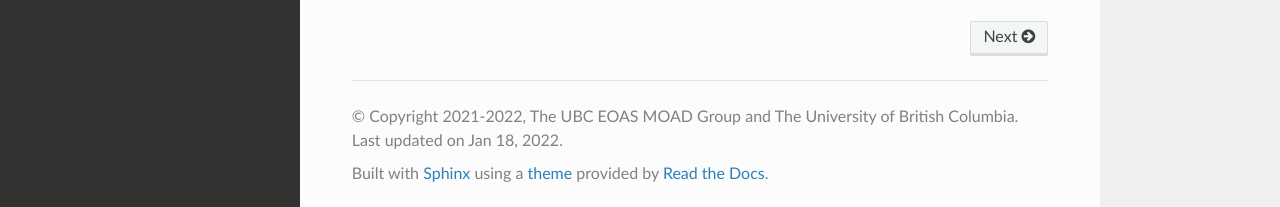
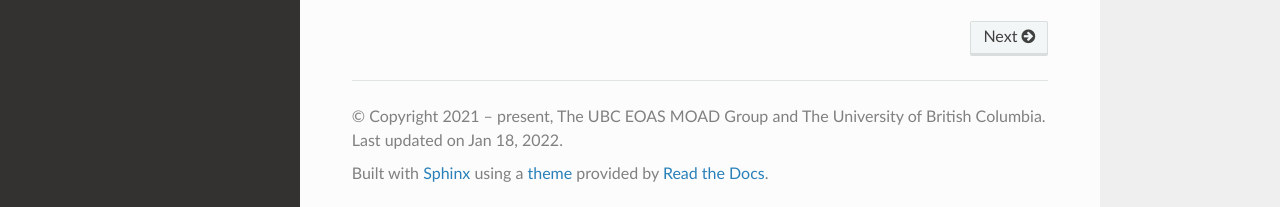
Before and after one commit to UBC-MOAD/MoaceanParcels, a Sphinx documentation site: the page built from docs/index.rst, in a window 1280 px wide and 900 px high, scrolled down 1098 px. Shown: the part 690-897 px from the top of the window. Built offline with Sphinx 7.4.7 and the Read the Docs theme 2.0.0, drawn with Linux system fonts in a browser that asks for light colours; some of the changed lines change nothing that is shown.

Commit message:
Chg Sphinx copyright year range to end w/ "present"

```diff
--- a/docs/conf.py
+++ b/docs/conf.py
@@ -25,21 +25,10 @@ setup_cfg.read(os.path.abspath("../setup.cfg"))
 project = setup_cfg["metadata"]["name"]
 
 author = "The UBC EOAS MOAD Group and The University of British Columbia"
+pkg_creation_year = 2021
 
-
-import datetime
-
-pkg_creation_year = 2021
-copyright_years = (
-    "{pkg_creation_year}".format(pkg_creation_year=pkg_creation_year)
-    if datetime.date.today().year == pkg_creation_year
-    else "{pkg_creation_year}-{today:%Y}".format(
-        pkg_creation_year=pkg_creation_year, today=datetime.date.today()
-    )
-)
-copyright = "{copyright_years}, {author}".format(
-    copyright_years=copyright_years, author=author
-)
+copyright_years = f"{pkg_creation_year} – present"
+copyright = f"{copyright_years}, {author}"
 
 # The full version, including alpha/beta/rc tags
 import moacean_parcels
```
